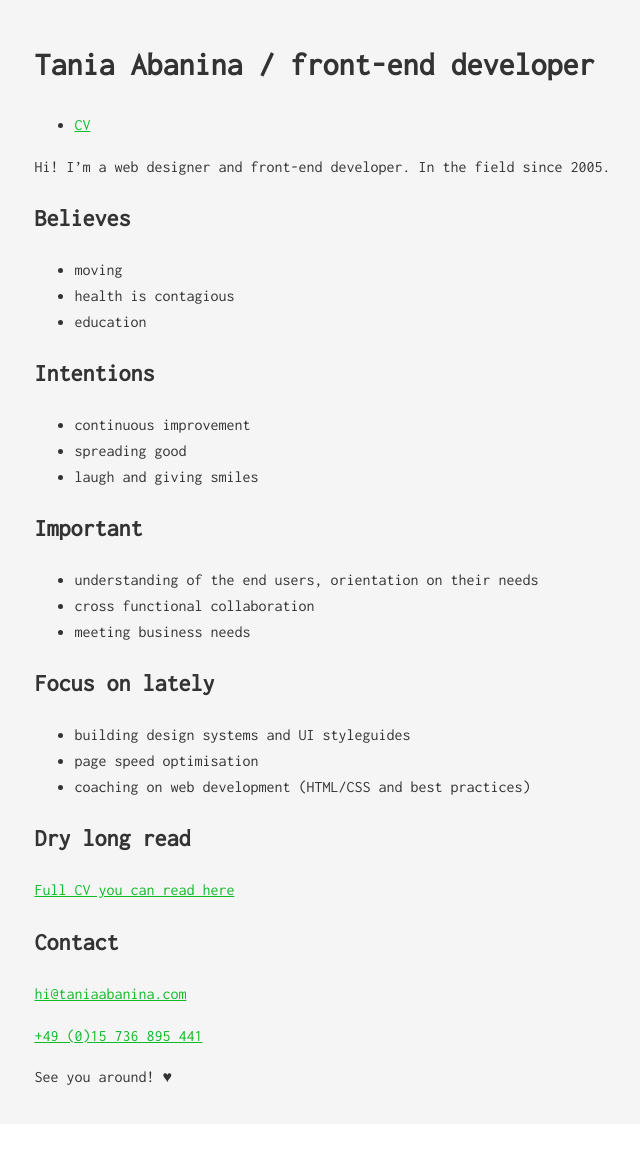
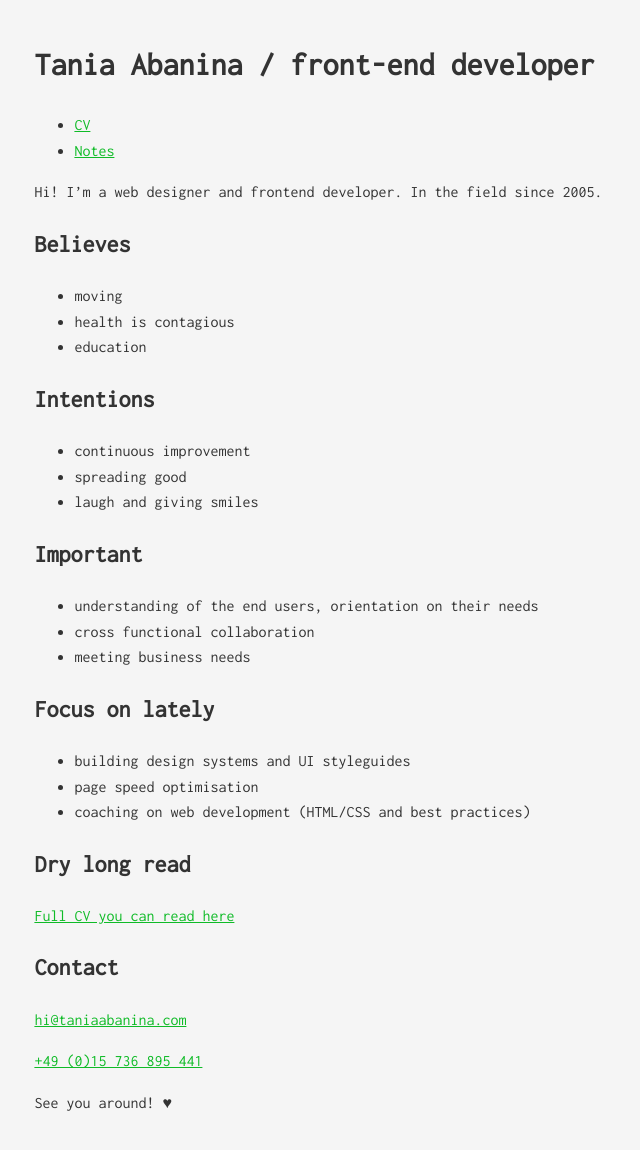
Before and after one commit to tataata/taniaabanina.com, a Jekyll site: the page built from index.md, in a window 1280 px wide. Shown: the whole page, without its empty margins (4-644 px from the left). Built offline with Jekyll 4.4.1, drawn with Linux system fonts in a browser that asks for light colours; before the commit the page ends 1124 px from its top, so only the background shows below that.

Commit message:
add nav template, prepare folder structure

```diff
--- /dev/null
+++ b/_includes/nav.html
@@ -0,0 +1,6 @@
+<nav>
+  <ul>
+    <li class="nav__item {% if location == '/' or page.layout == 'default' %}active {% endif %}"><a href="{{ baseurl }}/cv">CV</a></li>
+    <li class="nav__item {% if location == '/' or page.layout == 'default' %}active {% endif %}"><a href="{{ baseurl }}/notes">Notes</a></li>
+  </ul>
+</nav>
--- a/_layouts/default.html
+++ b/_layouts/default.html
@@ -6,6 +6,8 @@ layout: default
 
 {% include header.html %}
 
+{% include nav.html %}
+
  {{ content }}
 
 {% include footer.html %}
--- a/_layouts/post.html
+++ b/_layouts/post.html
@@ -6,6 +6,8 @@ layout: post
 
 {% include header.html %}
 
+{% include nav.html %}
+
  {{ content }}
 
 {% include footer.html %}
--- a/index.md
+++ b/index.md
@@ -7,13 +7,7 @@ permalink: /
 layout: default
 ---
 
-<nav>
-  <ul>
-    <li class="nav__item {% if location == '/' or page.layout == 'default' %}active {% endif %}"><a href="cv">CV</a></li>
-  </ul>
-</nav>
-
-Hi! I'm a web designer and front-end developer. In the field since 2005.
+Hi! I'm a web designer and frontend developer. In the field since 2005.
 
 
 ## Believes
```
Also changed, not shown: notes.md (added, +19 -0 lines), scss/_layout.scss (+7 -0 lines), Gemfile.lock, 3 other files.
